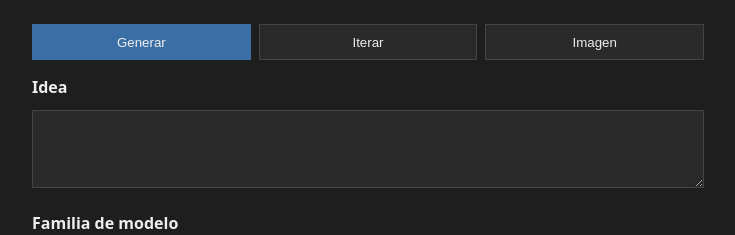
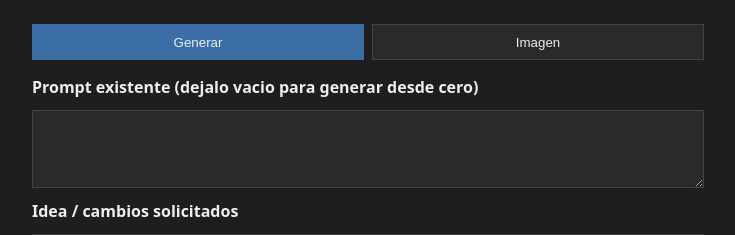
Before and after one commit to moictab/prompt-enhancer, a FastAPI app: template app/templates/index.html in a window 1280 px wide. Shown: the part 54-289 px from the top of the page, without its empty margins (272-1007 px from the left). Run offline with FastAPI, Linux system fonts and the light colour scheme; the template is opened without the code that fills it, so the values that code supplies are empty; parts of the project's set-up code (start-up, migrations or seed data) failed here and were passed over.

Commit message:
Merge Generar and Iterar into a single tab

```diff
--- a/app/static/app.js
+++ b/app/static/app.js
@@ -57,26 +57,6 @@ function setupGenerarForm() {
     try {
       const data = await postJSON("/api/generate", {
         user_input: formData.get("user_input"),
-        family_id: formData.get("family_id"),
-        example_prompts: formData.get("example_prompts"),
-        llm_model: formData.get("llm_model"),
-        temperature: parseFloat(formData.get("temperature")),
-      });
-      showResult(data.positive_prompt, data.negative_prompt);
-    } catch (err) {
-      showError(err.message);
-    }
-  });
-}
-
-function setupIterarForm() {
-  const form = document.getElementById("form-iterar");
-  form.addEventListener("submit", async (event) => {
-    event.preventDefault();
-    const formData = new FormData(form);
-    try {
-      const data = await postJSON("/api/iterate", {
-        user_input: formData.get("user_input"),
         previous_prompt: formData.get("previous_prompt"),
         family_id: formData.get("family_id"),
         example_prompts: formData.get("example_prompts"),
@@ -102,8 +82,8 @@ function setupCopyButtons() {
 function setupIterateHandoff() {
   document.getElementById("iterate-this").addEventListener("click", () => {
     const positive = document.getElementById("result-positive").value;
-    document.getElementById("iterar-previous-prompt").value = positive;
-    document.querySelector('.tab-button[data-tab="iterar"]').click();
+    document.getElementById("generar-previous-prompt").value = positive;
+    document.querySelector('.tab-button[data-tab="generar"]').click();
   });
 }
 
@@ -127,13 +107,8 @@ async function loadCharacters() {
 
 async function setupCharacterButtons() {
   const characterList = await loadCharacters();
-  const targets = [
-    { containerId: "generar-characters", textareaId: "generar-user-input" },
-    { containerId: "iterar-characters", textareaId: "iterar-user-input" },
-  ];
-  targets.forEach(({ containerId, textareaId }) => {
-    const container = document.getElementById(containerId);
-    const textarea = document.getElementById(textareaId);
+  const container = document.getElementById("generar-characters");
+  const textarea = document.getElementById("generar-user-input");
   characterList.forEach((character) => {
     const button = document.createElement("button");
     button.type = "button";
@@ -141,7 +116,6 @@ async function setupCharacterButtons() {
     button.textContent = character.name;
     button.addEventListener("click", () => insertAtCursor(textarea, character.text));
     container.appendChild(button);
-    });
   });
 }
 
@@ -179,7 +153,6 @@ document.addEventListener("DOMContentLoaded", () => {
   setupTabs();
   setupCreativitySliders();
   setupGenerarForm();
-  setupIterarForm();
   setupImagenForm();
   setupCopyButtons();
   setupIterateHandoff();
--- a/app/templates/index.html
+++ b/app/templates/index.html
@@ -3,13 +3,15 @@
 {% block content %}
 <div class="tabs">
   <button class="tab-button active" data-tab="generar" type="button">Generar</button>
-  <button class="tab-button" data-tab="iterar" type="button">Iterar</button>
   <button class="tab-button" data-tab="imagen" type="button">Imagen</button>
 </div>
 
 <section id="tab-generar" class="tab-panel active">
   <form id="form-generar">
-    <label for="generar-user-input">Idea</label>
+    <label for="generar-previous-prompt">Prompt existente (dejalo vacio para generar desde cero)</label>
+    <textarea id="generar-previous-prompt" name="previous_prompt" rows="4"></textarea>
+
+    <label for="generar-user-input">Idea / cambios solicitados</label>
     <textarea id="generar-user-input" name="user_input" rows="4" required></textarea>
 
     <div class="characters" id="generar-characters"></div>
@@ -31,36 +33,6 @@
     <input id="generar-creativity" name="temperature" type="range" min="0" max="1" step="0.05" value="0.7">
 
     <button type="submit">Generar</button>
-  </form>
-</section>
-
-<section id="tab-iterar" class="tab-panel">
-  <form id="form-iterar">
-    <label for="iterar-previous-prompt">Prompt a modificar</label>
-    <textarea id="iterar-previous-prompt" name="previous_prompt" rows="4" required></textarea>
-
-    <label for="iterar-user-input">Cambios solicitados</label>
-    <textarea id="iterar-user-input" name="user_input" rows="4" required></textarea>
-
-    <div class="characters" id="iterar-characters"></div>
-
-    <label for="iterar-family">Familia de modelo</label>
-    <select id="iterar-family" name="family_id" required>
-      {% for family in families %}
-      <option value="{{ family.id }}">{{ family.name }}</option>
-      {% endfor %}
-    </select>
-
-    <label for="iterar-example-prompts">Prompts de ejemplo (opcional)</label>
-    <textarea id="iterar-example-prompts" name="example_prompts" rows="3"></textarea>
-
-    <label for="iterar-llm-model">Modelo LLM (OpenRouter)</label>
-    <input id="iterar-llm-model" name="llm_model" type="text" value="anthropic/claude-sonnet-4" required>
-
-    <label for="iterar-creativity">Creatividad: <span class="creativity-value">0.7</span></label>
-    <input id="iterar-creativity" name="temperature" type="range" min="0" max="1" step="0.05" value="0.7">
-
-    <button type="submit">Iterar</button>
   </form>
 </section>
 
```
Also changed, not shown: tests/test_pages.py (+3 -2 lines). Lines whose indentation alone changed are shown as unchanged.
